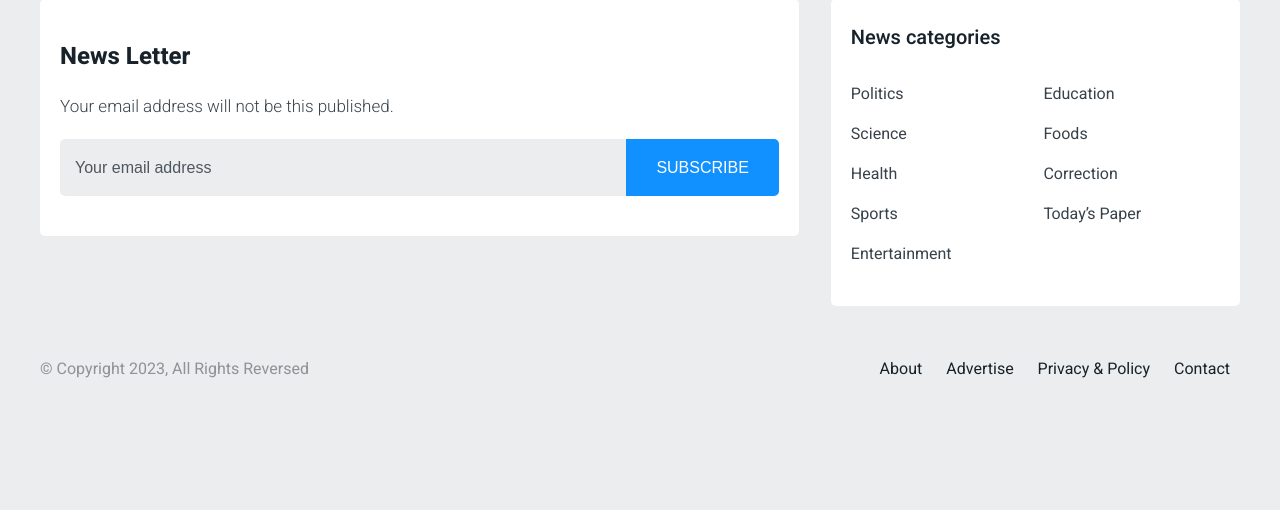
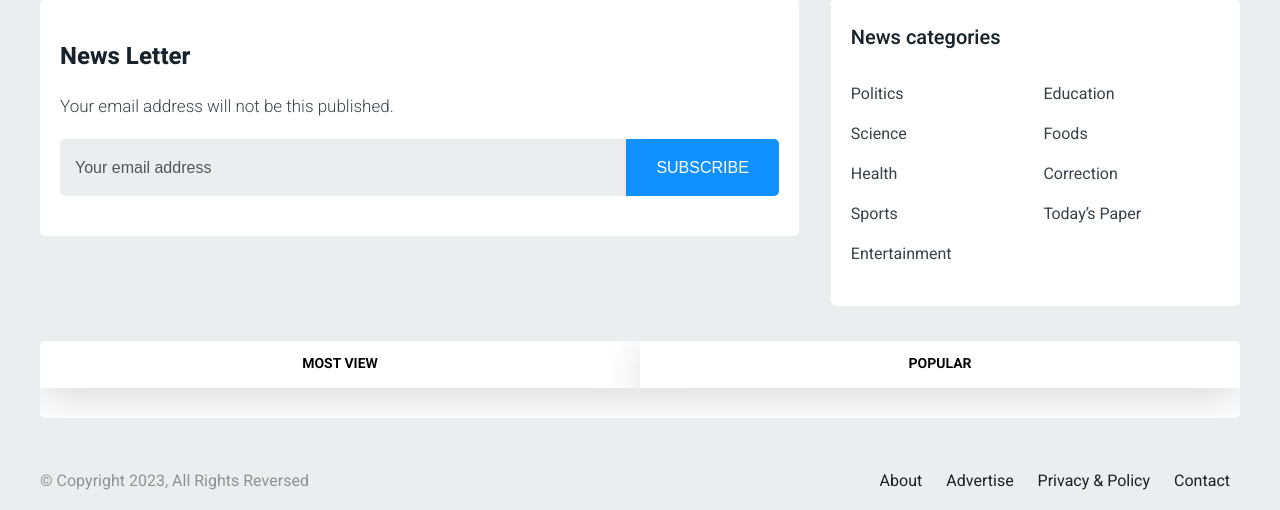
Before and after one commit to taizulislam52/django-news, a Django app: page / in a window 1280 px wide. Shown: the part 1029-1539 px from the top of the page. Before the commit the page ends 1407 px from the top, so only its background shows below. Run offline with Django 4.2, Linux system fonts and the light colour scheme; data that the repository does not hold is empty; some libraries are stand-ins or nearby versions.

Commit message:
Add most popular and view news tab to home

```diff
--- a/news/templates/news/home.html
+++ b/news/templates/news/home.html
@@ -31,5 +31,23 @@
             {% include 'components/newsletter.html' with modifier='home-newsletter-categories__newsletter' %}
             {% include 'components/news-categories.html' with modifier='home-newsletter-categories__categories' categoris=categories %}
         </div>
+        <div class="home-most-view-popular">
+            <ul class="home-most-view-popular-tab-buttons">
+                <li class="home-most-view-popular-tab-buttons__button">Most View</li>
+                <li class="home-most-view-popular-tab-buttons__button">Popular</li>
+            </ul>
+            <div class="home-most-view-popular-tab-content">
+                <div id="home-most-view" class="home-most-view-popular-tab-content__pane home-most-view-popular-tab-content__pane--most-view">
+                    {% for news in most_views %}
+                        {% include 'components/card-list.html' with modifier='home-most-view-popular-tab-content__card' %}
+                    {% endfor %}
+                </div>
+                <div id="home-popular" class="home-most-view-popular-tab-content__pane home-most-view-popular-tab-content__pane--popular">
+                    {% for news in popular %}
+                        {% include 'components/card-list.html' with modifier='home-most-view-popular-tab-content__card' %}
+                    {% endfor %}
+                </div>
+            </div>
+        </div>
     </div>
 {% endblock content %}
--- a/news/views.py
+++ b/news/views.py
@@ -27,6 +27,8 @@ class NewsListView(ListView):
         context['trending_news'] = Post.objects.filter(category__slug='trending')[0:6]
         context['features_news'] = Post.objects.filter(category__slug='features')
         context['categories'] = Category.objects.all()
+        context['most_views'] = Post.objects.filter(section='Most View')
+        context['popular'] = Post.objects.filter(section="Popular")
 
         return context
 
--- a/static/assets/main.css
+++ b/static/assets/main.css
@@ -1452,6 +1452,70 @@ img {
   }
 }
 
+.home-most-view-popular {
+  border-radius: 5px;
+  overflow: hidden;
+  margin-bottom: 2.1875rem;
+}
+.home-most-view-popular-tab-buttons {
+  list-style: none;
+  display: -webkit-box;
+  display: -ms-flexbox;
+  display: flex;
+}
+.home-most-view-popular-tab-buttons__button {
+  display: inline-block;
+  -webkit-box-flex: 1;
+      -ms-flex: 1;
+          flex: 1;
+  background: #fff;
+  font-size: 0.875rem;
+  font-weight: 600;
+  color: #000;
+  text-transform: uppercase;
+  -webkit-box-shadow: 0 10px 40px rgba(0, 0, 0, 0.15);
+          box-shadow: 0 10px 40px rgba(0, 0, 0, 0.15);
+  line-height: 0.75rem;
+  padding: 1.25em 2.0625em;
+  text-align: center;
+  cursor: pointer;
+}
+.home-most-view-popular-tab-buttons__button.active {
+  background-color: #1091ff;
+  color: #fff;
+}
+.home-most-view-popular-tab-buttons__button:hover {
+  border-color: #e9ecef #e9ecef #dee2e6;
+}
+.home-most-view-popular-tab-content {
+  background-color: #fff;
+  padding: 0.9375em;
+}
+.home-most-view-popular-tab-content__pane:not(:first-child) {
+  display: none;
+}
+.home-most-view-popular-tab-content__pane {
+  -webkit-animation: fadeEffect 1s;
+          animation: fadeEffect 1s;
+}
+
+@-webkit-keyframes fadeEffect {
+  from {
+    opacity: 0;
+  }
+  to {
+    opacity: 1;
+  }
+}
+
+@keyframes fadeEffect {
+  from {
+    opacity: 0;
+  }
+  to {
+    opacity: 1;
+  }
+}
 .single-related-news {
   margin-bottom: 2.1875em;
   background-color: #fff;
--- a/static/src/js/main.js
+++ b/static/src/js/main.js
@@ -6,6 +6,7 @@ if(document.location.pathname == '/') {
   const subscribeNewsletterAjaxUrl = JSON.parse(document.getElementById('subscribe_newsletter_ajax_url').textContent);
   const trendingLoadMoreButton = document.querySelector('.home-trending-button__button')
   const dropdownMenuItems   = document.querySelectorAll('.header__primary-menu__item--dropdown')
+  const tabButtons = document.querySelectorAll('.home-most-view-popular-tab-buttons__button');
 
   toggleBar.addEventListener( 'click', openNavigation )
 
@@ -50,6 +51,37 @@ if(document.location.pathname == '/') {
   }
   // Home trending load more news
   trendingLoadMoreButton.addEventListener('click', (e)=> loadMoreTrendingNews(e))
+
+  tabButtons.forEach(function(elem) {
+    elem.addEventListener("click", (e) => mostPopularViewTab(e))
+  });
+
+  function mostPopularViewTab(e) {
+    const currentTabName = convertToSlug(e.target.textContent);
+    let tabPanes, tabButtons;
+
+    // Get all elements with class="tabcontent" and hide them
+    tabPanes = document.querySelectorAll(".home-most-view-popular-tab-content__pane");
+    tabPanes.forEach(tabPane => {
+      tabPane.style.display = "none";
+    })
+
+    // Get all elements with class="tablinks" and remove the class "active"
+    tabButtons = document.querySelectorAll(".home-most-view-popular-tab-buttons__button");
+    tabButtons.forEach(tabButton =>  {
+      tabButton.className =tabButton.className.replace(" active", "");
+    })
+
+    // Show the current tab, and add an "active" class to the button that opened the tab
+    document.querySelector(`.home-most-view-popular-tab-content__pane--${currentTabName}`).style.display = "block";
+    e.currentTarget.className += " active";
+  }
+
+  function convertToSlug(slug) {
+    return slug.toLowerCase()
+               .replace(/ /g, '-')
+               .replace(/[^\w-]+/g, '');
+  }
 
   ;(function($) {
     $('.home-features-news').slick({
@@ -130,6 +162,18 @@ if(document.location.pathname == '/') {
         $('.newsletter__message--error').hide(100)
       }
     })
+     /*=========================================================================
+            Tabs loader
+    =========================================================================*/
+    $('button[data-bs-toggle="tab"]').on( 'click', function() {
+      $(".tab-pane").addClass("loading");
+      $('.lds-dual-ring').addClass("loading");
+      setTimeout(function () {
+          $(".tab-pane").removeClass("loading");
+          $('.lds-dual-ring').removeClass("loading");
+      }, 500);
+    });
+
   }(jQuery));
 
 }
--- /dev/null
+++ b/static/src/scss/layouts/home/_home-most-view-popular.scss
@@ -0,0 +1,47 @@
+.home-most-view-popular {
+    border-radius: $border-radius;
+    overflow: hidden;
+    margin-bottom: rem(35px);
+    &-tab {
+        &-buttons {
+            list-style: none;
+            display: flex;
+            &__button {
+                display: inline-block;
+                flex: 1;
+                background: $white;
+                font-size: rem(14px);
+                font-weight: 600;
+                color: #000;
+                text-transform: uppercase;
+                box-shadow: 0 10px 40px rgba(0,0,0,.15);
+                line-height: rem(12px);
+                padding: em(20px) em(33px);
+                text-align: center;
+                cursor: pointer;
+                &.active {
+                    background-color: $news-blue-dark;
+                    color: $white;
+                }
+                &:hover {
+                    border-color: #e9ecef #e9ecef #dee2e6;
+                }
+            }
+        }
+        &-content {
+            background-color: $white;
+            padding: em(15px);
+            &__pane:not(:first-child) {
+                display: none;
+            }
+            &__pane {
+                animation: fadeEffect 1s;
+            }
+        }
+    }
+}
+
+@keyframes fadeEffect {
+    from {opacity: 0;}
+    to {opacity: 1;}
+}
--- a/static/src/scss/templates/_home.scss
+++ b/static/src/scss/templates/_home.scss
@@ -2,3 +2,4 @@
 @import "../layouts/home/trending";
 @import "../layouts/home/features";
 @import "../layouts/home/newsletter-categories";
+@import "../layouts/home/home-most-view-popular";
--- a/templates/components/card-list.html
+++ b/templates/components/card-list.html
@@ -1,4 +1,4 @@
-<div class="card-list">
+<div class="card-list {{modifier}}">
     <img src="{{ news.get_features_image_url|safe }}" alt="{{ news.title }}" class="card-list__image">
     <div class="card--top-image__contents">
         <h3 class="card-list__title">
```
